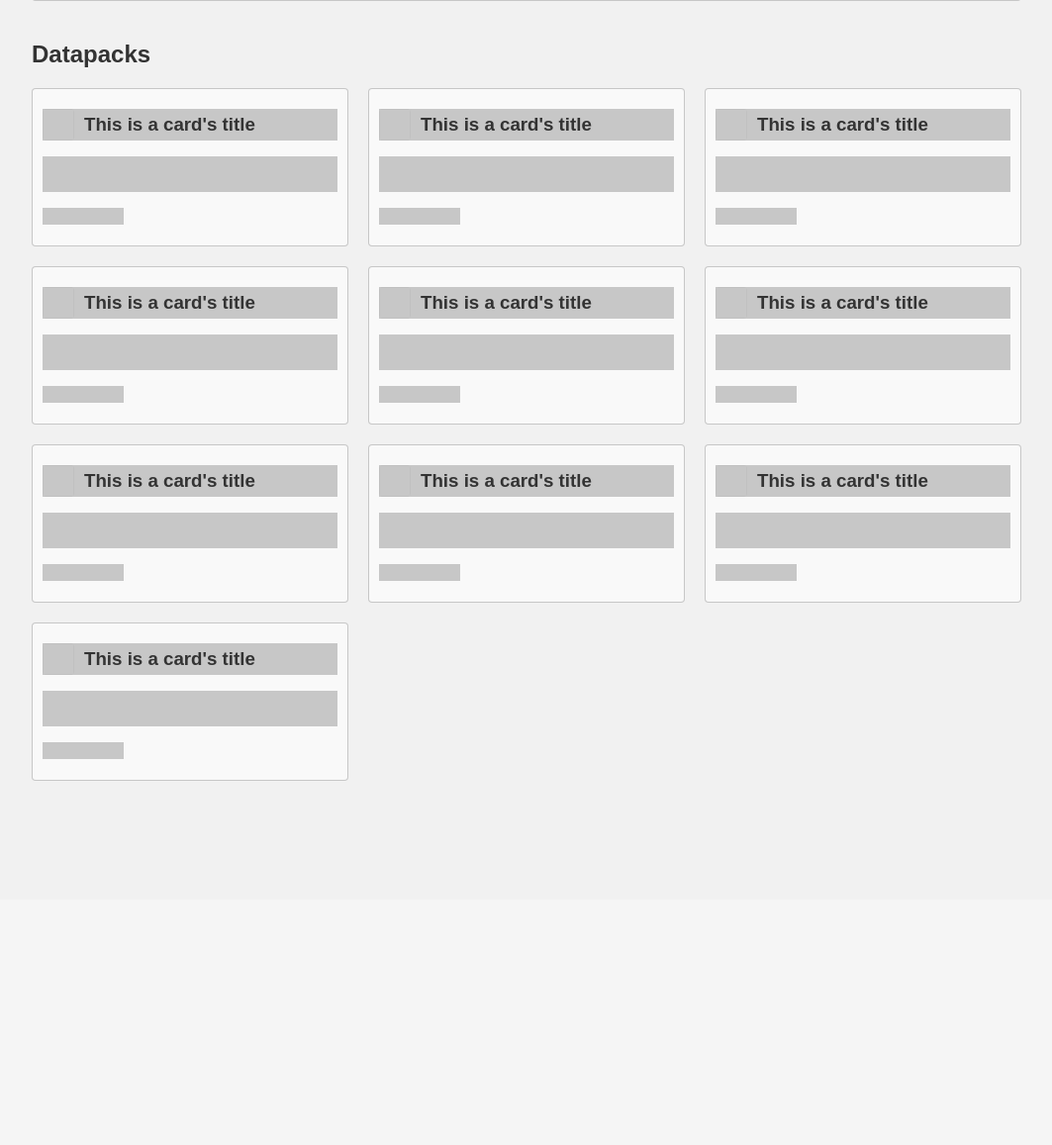
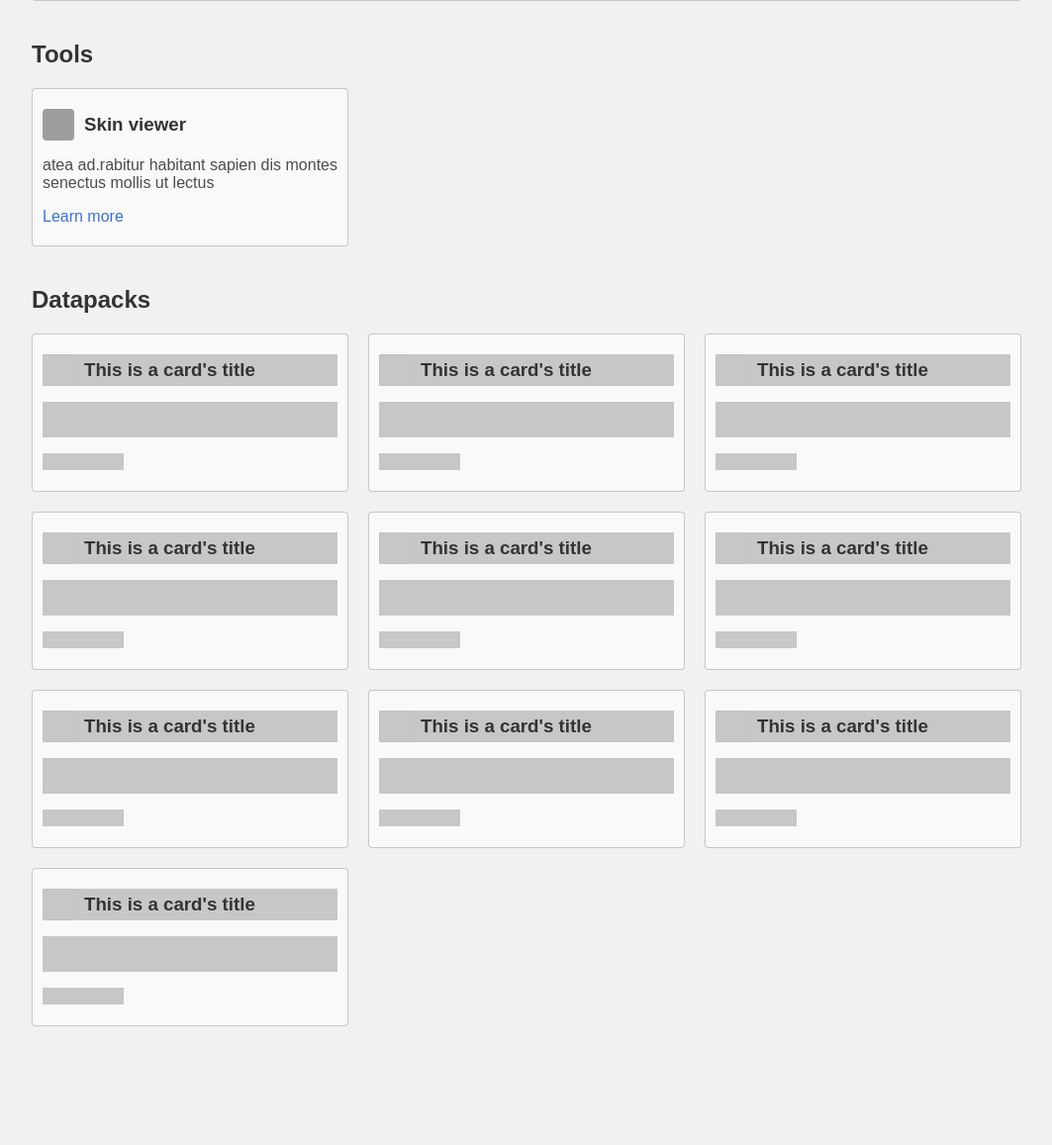
Before and after one commit to mcpeachpies/mcpeachpies-website, a PHP site: page / in a window 1280 px wide. Shown: the part 893-2050 px from the top of the page at 99% size, without its empty margins (108-1171 px from the left). Before the commit the page ends 1682 px from the top, so only its background shows below. Run offline with PHP 8.4, Linux system fonts and the light colour scheme; data that the repository does not hold is empty; grey boxes are pictures that could not be loaded.

Commit message:
Create "tools" section

```diff
--- a/home.js
+++ b/home.js
@@ -29,7 +29,7 @@ async function loadRepos() {
 }
 
 function render() {
-	let wrapper = document.querySelector(".cards");
+	let wrapper = document.querySelector(".cards.datapacks");
 	wrapper.innerHTML = "";
 	for(let datapack of datapacks) {
 		let node = document.importNode(document.querySelector("template.card").content, true).querySelector("*");
@@ -52,7 +52,7 @@ function render() {
 function init() {
 
 	// Skeleton cards
-	let wrapper = document.querySelector(".cards");
+	let wrapper = document.querySelector(".cards.datapacks");
 	for(let i = 0; i < 10; i++) {
 		let node = document.importNode(document.querySelector("template.card").content, true);
 		node.querySelectorAll(".title, .description, .read-more").forEach(el => {
--- a/index.php
+++ b/index.php
@@ -37,8 +37,23 @@
 			</div>
 
 			<div class="section">
+				<h2 class="title">Tools</h2>
+				<div class="cards tools">
+					<div class="card">
+						<div class="card-top">
+							<h3 class="title"><img class="pack-icon" src="/tools/skin-viewer/assets/head.php/?s=200&u=mcpeachpies" onerror="this.remove();"><span class="title-text">Skin viewer</span></h3>
+							<p class="description">atea ad.rabitur habitant sapien dis montes senectus mollis ut lectus</p>
+						</div>
+						<div class="card-bottom">
+							<a class="read-more" href="/tools/skin-viewer/">Learn more</a>
+						</div>
+					</div>
+				</div>
+			</div>
+
+			<div class="section">
 				<h2 class="title">Datapacks</h2>
-				<div class="cards">
+				<div class="cards datapacks">
 
 				</div>
 			</div>
```
